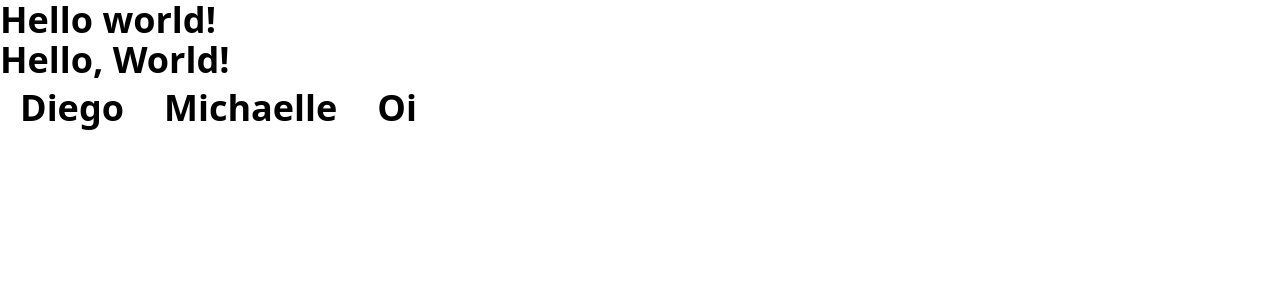
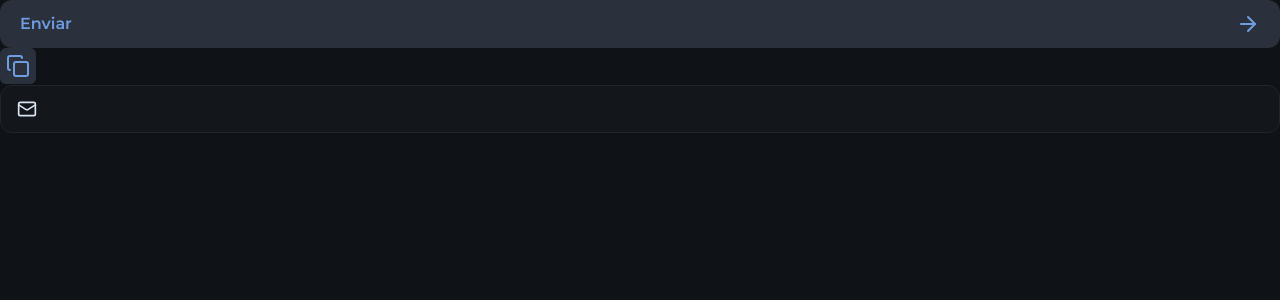
Before and after one commit to michaelleoliveir/nlw-project, a Next.js app: page / in a window 1280 px wide. Shown: the top 300 px of the page. Built offline with nearby package versions, Linux system fonts and the light colour scheme.

Commit message:
feat: finishing main components

```diff
--- a/package.json
+++ b/package.json
@@ -9,12 +9,13 @@
     "lint": "next lint"
   },
   "dependencies": {
-    "@tailwindcss/postcss": "^4.0.6",
+    "@tailwindcss/postcss": "^4.0.7",
+    "lucide-react": "^0.475.0",
     "next": "15.1.7",
     "postcss": "^8.5.2",
     "react": "^19.0.0",
     "react-dom": "^19.0.0",
-    "tailwindcss": "^4.0.6"
+    "tailwindcss": "^4.0.7"
   },
   "devDependencies": {
     "@types/node": "^20",
--- a/src/app/globals.css
+++ b/src/app/globals.css
@@ -4,20 +4,22 @@
     --color-*: initial;
 
 
-    ----color-blue: #6F9DE2;
-    ----color-purple: #9871f3;
-    ----color-danger: #f05d6c;
+    --color-blue: #6F9DE2;
+    --color-purple: #9871f3;
+    --color-danger: #f05d6c;
 
-    ----color-gray-100: #dae4f2;
-    ----color-gray-200: #c8d0da;
-    ----color-gray-300: #95a1b1;
-    ----color-gray-400: #6f7d90;
-    ----color-gray-500: #2a313c;
-    ----color-gray-600: #21252c;
-    ----color-gray-700: #191d24;
-    ----color-gray-800: #13161b;
-    ----color-gray-900: #0f1216;
+    --color-gray-100: #dae4f2;
+    --color-gray-200: #c8d0da;
+    --color-gray-300: #95a1b1;
+    --color-gray-400: #6f7d90;
+    --color-gray-500: #2a313c;
+    --color-gray-600: #21252c;
+    --color-gray-700: #191d24;
+    --color-gray-800: #13161b;
+    --color-gray-900: #0f1216;
 
-    ----font-heading: var(--font-oxanium);
-    ----font-sans: var(--font-montserrat);
+    --font-heading: var(--font-oxanium);
+    --font-sans: var(--font-montserrat);
+
+    --rounded-xl: 0.625rem;
 }
--- a/src/app/layout.tsx
+++ b/src/app/layout.tsx
@@ -28,7 +28,9 @@
 }>) {
   return (
     <html lang="en" className={`${oxanium.variable} ${montserrat.variable}`}>
-      <body className="bg-black text-white text-4xl font-bold">{children}</body>
+      <body className="bg-gray-900 text-gray-100 antialiased">
+        {children}
+      </body>
     </html>
   );
 }
--- a/src/app/page.tsx
+++ b/src/app/page.tsx
@@ -1,15 +1,29 @@
+import { ArrowRight, Copy, Mail } from "lucide-react";
 import Button from "@/components/Button";
+import IconButton from "@/components/IconButton";
+import { InputField, InputIcon, InputRoot } from "@/components/Input";
 
 export default function Home() {
   return (
     <main>
-      <div className="text-white">Hello world!</div>
+      <Button type="submit">
+        Enviar
+        <ArrowRight/>
+      </Button>
 
-      <h1 className="text-4xl font-semibold">Hello, World!</h1>
+      <IconButton>
+        <Copy/>
+      </IconButton>
 
-      <Button text="Diego" />
-      <Button text="Michaelle" />
-      <Button text="Oi" />
+      <div>
+        <InputRoot>
+          <InputIcon>
+            <Mail className="size-5"/>
+          </InputIcon>
+
+          <InputField/>
+        </InputRoot>
+      </div>
     </main>
   );
 }
--- a/src/components/Button.tsx
+++ b/src/components/Button.tsx
@@ -1,13 +1,15 @@
+import { ComponentProps, ReactNode } from "react"
+
 // configurando a tipagem dos props
-interface ButtonProps {
-    text: string
-}
+// ComponentProps = extende TODOS os atributos de certa tag
+interface ButtonProps extends ComponentProps<"button"> {}
 
 const Button = (props: ButtonProps) => {
     return (
-        <button className="bg-violet-500 px-5 py-2 rounded-sm">
-            {props.text || "Enviar"}
-        </button>
+        <button
+            className="flex justify-between items-center px-5 h-12 bg-gray-500 text-blue font-semibold rounded-xl w-full cursor-pointer transition-colors duration-300 hover:bg-blue hover:text-gray-900"
+            {...props}
+        />
     )
 }
 
--- /dev/null
+++ b/src/components/IconButton.tsx
@@ -0,0 +1,14 @@
+import { ReactNode, ComponentProps } from "react"
+
+// configurando a tipagem dos props
+interface IconButtonProps extends ComponentProps<"button"> {}
+
+const IconButton = (props: IconButtonProps) => {
+    return (
+        <button className="p-1.5 bg-gray-500 text-blue rounded-md cursor-pointer transition-colors duration-300 hover:bg-blue hover:text-gray-900"
+        {...props}
+        />
+    )
+}
+
+export default IconButton
--- /dev/null
+++ b/src/components/Input.tsx
@@ -0,0 +1,41 @@
+import { ComponentProps } from "react"
+
+// componente pai
+interface InputRootProps extends ComponentProps<"div"> {
+    error?: boolean
+}
+
+export function InputRoot({ error = false, ...props }: InputRootProps) {
+    return (
+        <div
+            data-error={error}
+            className="group bg-gray-800 h-12 border border-gray-600 rounded-xl px-4 flex items-center gap-2 focus-within:border-gray-100 data-[error=true]:border-danger"
+            {...props}
+        >
+        </div>
+    )
+}
+
+// componente de ícone
+interface InputIconProps extends ComponentProps<"span"> { }
+
+export function InputIcon(props: InputIconProps) {
+    return (
+        <span
+            className="text-gray-400 group-focus-within:text-gray-100 group-[&:not(:has(input:placeholder-shown))]:text-gray-100 group-data-[error=true]:text-danger"
+            {...props}
+        />
+    )
+}
+
+//componente do field
+interface InputFieldProps extends ComponentProps<"input"> { }
+
+export function InputField(props: InputFieldProps) {
+    return (
+        <input
+            className="flex-1 outline-0 placeholder-gray-400"
+            {...props}
+        />
+    )
+}
```
Also changed, not shown: postcss.config.mjs (line endings or trailing spaces), 1 other file (tests, documents, lock files or other folders).
